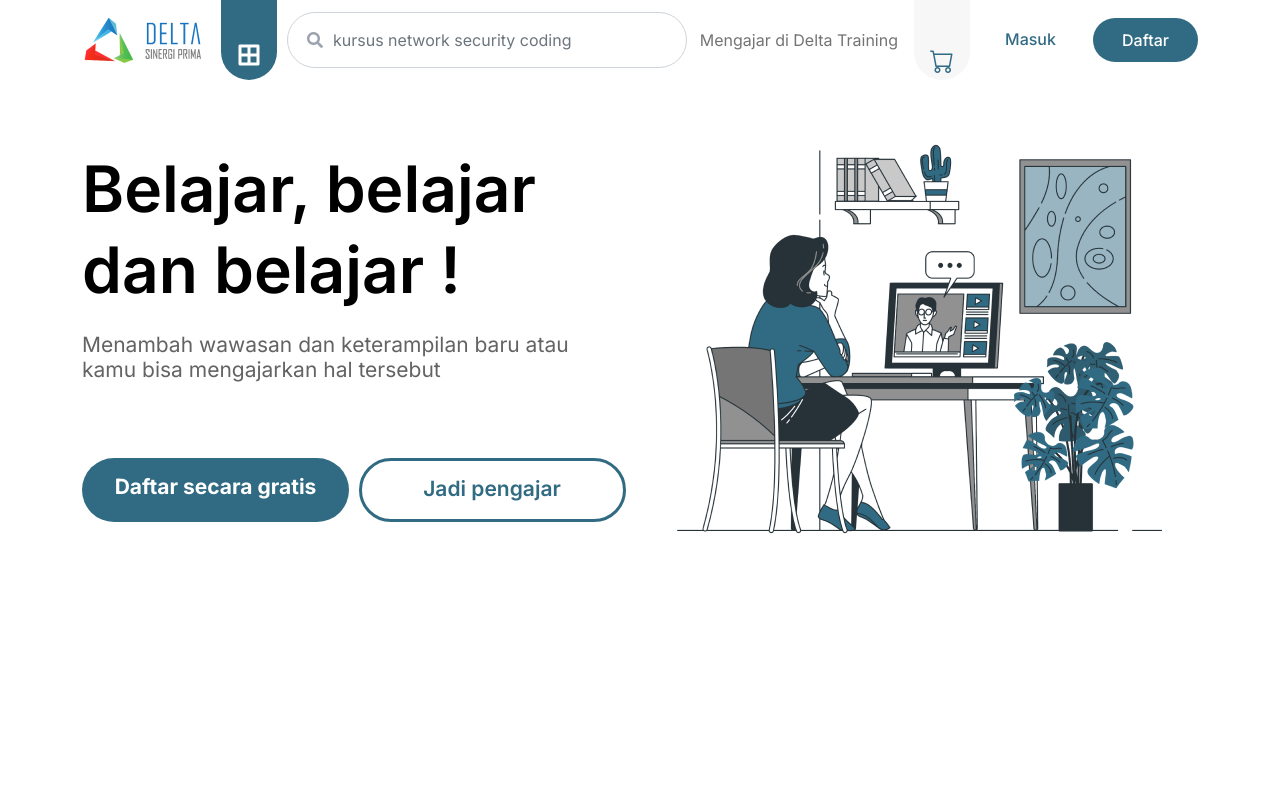
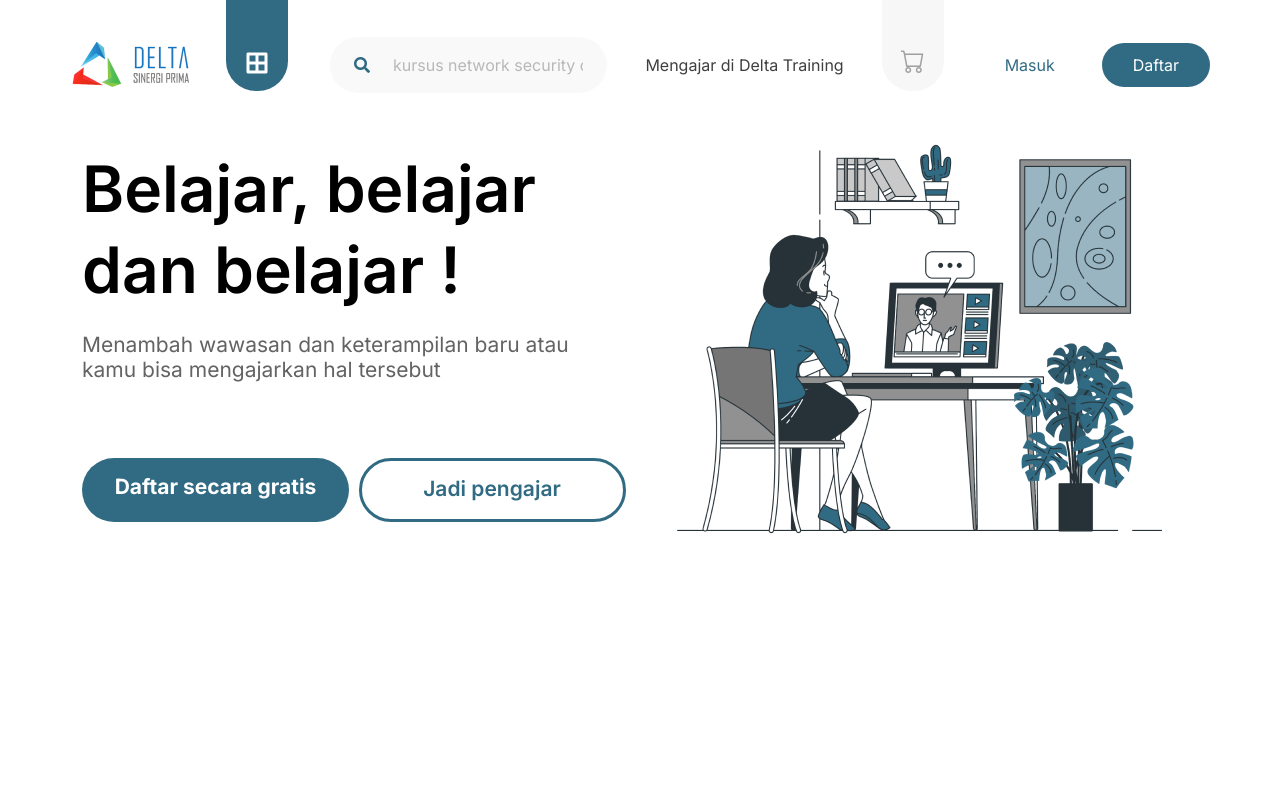
Before and after one commit to mochhilmi/Learnig-web, a plain HTML site: page index.html in a window 1280 px wide. Shown: the top 799 px of the page. Drawn offline with nearby package versions, Linux system fonts and the light colour scheme.

Commit message:
Fix navbar index

```diff
--- a/css/style.css
+++ b/css/style.css
@@ -1,118 +1,95 @@
 @import url("https://fonts.googleapis.com/css2?family=Inter:wght@100;200;300;400;500;600;700;800;900&display=swap");
 
+* {
+	scroll-behavior: smooth;
+}
+.collapsing {
+	transition: .2s ease;
+}
 body {
 	font-family: "Inter", sans-serif;
 }
+
 /* N A V B A R */
-.navbar {
-	background:#ffffff;
-	box-sizing: border-box;
-	padding-top: 0 ;
+
+.navbar-main .container,
+.navbar-main .navbar-collapse {
+  padding: 0;
+  min-height: 129px;
+}
+.navbar-main .navbar-brand {
+  margin-right: 33px;
+}
+.navbar-main .highlight-menu-home,
+.navbar-main .highlight-menu-chart {
+  display: block;
+  margin-bottom: auto;
+  min-width: 62px;
+  height: 91px;
+  font-size: 24px;
+  display: flex !important;
+  justify-content: center !important;
+  align-items: flex-end !important;
+  border-radius: 0 0 30px 30px;
+}
+.navbar-main .highlight-menu-home {
+  padding-bottom: 16px;
+  margin-right: 42px;
+  background: #316B83;
+  color: white;
+}
+.navbar-main .highlight-menu-chart {
+  padding-bottom: 11px;
+  margin-left: 30px;
+  margin-right: 30px;
+  background: #F7F7F7;
+  color: #A0A0A0;
+}
+.navbar-main .form-search {
+  margin-right: 30px;
+  height: 56px;
+}
+.navbar-main .form-search .input-group-text,
+.navbar-main .form-search .form-control {
+  border: unset;
+  background: #F9F9F9;
+  border-radius: 36px;
+}
+.navbar-main .form-search .input-group-text i {color: #316B83;}
+.navbar-main .form-search .form-control::placeholder {color:#B8B8B8;}
+.navbar-main .nav-link {
+  font-size: 16px;
+  color: #3f3f3f;
+}
+.navbar-main .btn-masuk,
+.navbar-main .btn-daftar {
+  padding-left: 30px;
+  padding-right: 30px;
+  height: 44px;
+  border-radius: 53px;
+}
+.navbar-main .btn-masuk {
+  background: white;
+  color: #316B83;
+}
+.navbar-main .btn-daftar {
+  background: #316B83;
+  color: white;
 }
 
-.wrap-content {
-	display: flex;
-	justify-content: center;
+@media (max-width: 1200px) {
+  .navbar-main .container,
+  .navbar-main .navbar-collapse {
+    padding: 0;
+    min-height: calc(33px + (23px * 2));
+  }
+  .navbar-main .highlight-menu-home,
+  .navbar-main .highlight-menu-chart {
+    min-width: 51px;
+    height: 68px;
+    margin-bottom: 20px;
+  }
 }
-
-.label {
-	width: 3.5rem;
-	height: 5rem;
-	display: flex;
-	justify-content: center;
-	align-items: flex-end;
-	border-radius: 0 0 2rem 2rem;
-	background: #316b83;
-  }
-
-  .label i {
-	font-size: 24px;
-	color: #ffffff;
-	margin-bottom: 0.8rem;
-  }
-
-  .form {
-	position: relative;
-	margin-left: 10px;
-  }
-  .form .fa-search {
-	position: absolute;
-	top: 20px;
-	left: 20px;
-	color: #9ca3af;
-  }
-
-  .form-control {
-	height: 56px;
-	width: 400px;
-	text-indent: 33px;
-	border-radius: 36px;
-	color: #F9F9F9;
-  }
-
-  .form-control:focus {
-	box-shadow: none;
-	border: #9ca3af;
-  }
-
-  .nav-link {
-	font-size: 16px;
-	line-height: 19px;
-	color: #3F3F3F;
-  }
-
-  .navbar-nav .wrap-content {
-	display: flex;
-	justify-content: center;
-  }
-
-  .navbar-nav .chart {
-	width: 3.5rem;
-	height: 5rem;
-	display: flex;
-	justify-content: center;
-	align-items: flex-end;
-	border-radius: 0 0 2rem 2rem;
-	background: #F7F7F7;
-  }
-
-  .navbar-nav .chart i {
-	font-size: 24px;
-	color: #316b83;
-  }
-
-.btn-nav1 {
-	font-size: 16px;
-	font-weight: 500;
-	line-height: 30px;
-	border: none;
-	background: #fff;
-	color: #316B83;
-	width: 105px;
-	height: 44px;
-	border-radius: 53px;
-	margin-right: 10px;
-}
-.btn-nav1:hover {
-	background-color: #316b83;
-  	color: #ffffff;
-}
-
-.btn-nav2 {
-	font-weight: 500;
-	font-size: 16px;
-	line-height: 30px;
-	color: #FFFFFF;
-	background: #316B83;
-	border-radius: 53px;
-	width: 105px;
-	height: 44px;
-}
-
-.btn-nav2:hover {
-	color: #fff;
-}
-
 /* H E R O */
 
 .main {
--- a/index.html
+++ b/index.html
@@ -13,45 +13,51 @@
     <!-- Style css -->
     <link rel="stylesheet" href="css/style.css">
     <!-- Tittle -->
-    <title>Lading page</title>
+    <title>DELTA SINERGI PRIMA</title>
   </head>
 
   <body>
-    <nav class="navbar navbar-expand-lg navbar-light fixed-top">
+    <nav class="navbar navbar-main navbar-expand-xl bg-white py-0 fixed-top">
       <div class="container">
-        <a class="navbar-brand" href="#"><img src="images/logo delta.png" alt="log"></a>
-        <div class="wrap-content">
-          <div class="label">
-            <i class="fas fa-border-all"></i>
-          </div>
-        </div>
-        <button class="navbar-toggler" type="button" data-bs-toggle="collapse" data-bs-target="#navbarNavAltMarkup" aria-controls="navbarNavAltMarkup" aria-expanded="false" aria-label="Toggle navigation">
-          <span class="navbar-toggler-icon"></span>
+
+        <!-- show when > xl -->
+        <a class="navbar-brand d-none d-xl-inline" href="#" role="button">
+          <img src="images/logo delta.png" alt="DELTA SINERGI PRIMA" width="123">
+        </a>
+        <a class="highlight-menu-home text-decoration-none d-none d-xl-inline" href="#" role="button">
+          <i class="fas fa-border-all"></i>
+        </a>
+
+        <!-- show when < xl -->
+        <a class="navbar-brand d-inline d-xl-none" href="#" role="button">
+          <img src="images/logo delta.png" alt="DELTA SINERGI PRIMA" width="123">
+        </a>
+
+        <button class="navbar-toggler shadow-none" type="button" data-bs-toggle="collapse" data-bs-target="#navbarNavAltMarkup" aria-controls="navbarNavAltMarkup" aria-expanded="false" aria-label="Toggle navigation">
+          <img src="images/toggle.png" alt="Toggle" width="28">
         </button>
         <div class="collapse navbar-collapse" id="navbarNavAltMarkup">
-          <form action="#" class="d-flex my-4 my-lg-0">
-            <div class="form">
+          <div class="input-group form-search">
+            <span class="input-group-text ps-4" id="basic-addon1">
               <i class="fa fa-search"></i>
-              <input type="text" class="form-control" placeholder="kursus network security coding    " aria-label="Search">
-            </div>
-          </form>
-          <div class="navbar-nav ms-auto">
-            <a class="nav-link align-self-center" href="#">Mengajar di Delta Training</a>
-            <div class="wrap-content me-2 ms-2">
-              <a href="#" class="chart">
-                <i class="bi bi-cart"></i>
-              </a>
-            </div>
-            <a class="btn btn-nav1 align-self-center" href="#" role="button">Masuk</a>
-            <a class="btn btn-nav2 align-self-center" href="#" role="button">Daftar</a>
+            </span>
+            <input type="text" class="form-control shadow-none pe-4" placeholder="kursus network security coding" aria-label="Username" aria-describedby="basic-addon1">
           </div>
+          <div class="navbar-nav">
+            <a class="nav-link text-nowrap" href="#">Mengajar di Delta Training</a>
+          </div>
+          <a class="highlight-menu-chart text-decoration-none" href="#" role="button">
+            <i class="bi bi-cart"></i>
+          </a>
+          <button type="button" class="btn btn-masuk mb-3 mb-xl-0">Masuk</button>
+          <button type="button" class="btn btn-daftar ms-xl-3 mb-3 mb-xl-0">Daftar</button>
         </div>
       </div>
     </nav>
 
     <div class="container">
        <!-- M A I N -->
-       <div class="main">
+       <div class="main pt-4 pt-lg-0">
          <!-- H E R O -->
          <section class="hero" id="hero">
            <div class="row">
```
Also changed, not shown: images/toggle.png (added).
